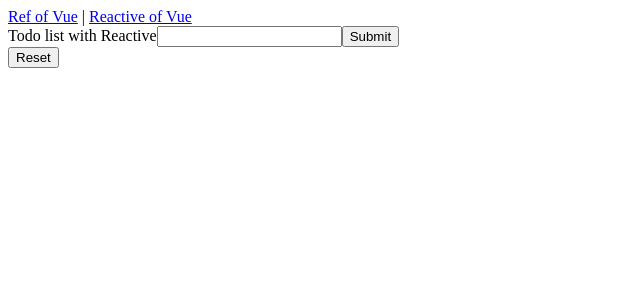
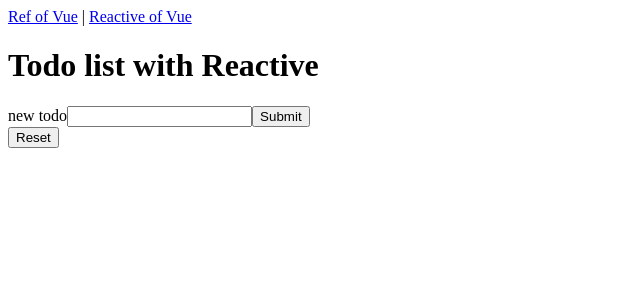
Before and after one commit to Soknoy/Vue3_Todo_Practice, a Vue app: page /about in a window 1280 px wide. Shown: the top 300 px of the page, without its empty margins (0-640 px from the left). Built offline with nearby package versions, Linux system fonts and the light colour scheme.

Commit message:
change heading

```diff
--- a/src/views/About.vue
+++ b/src/views/About.vue
@@ -1,7 +1,8 @@
 <template>
   <div class="about">
+    <h1>Todo list with Reactive</h1>
     <form>
-      <label>Todo list with Reactive</label>
+      <label>new todo</label>
       <input name="newTodo" v-model="todo" />
       <button class="todo" @click.prevent="addTodo">Submit</button>
     </form>
```
